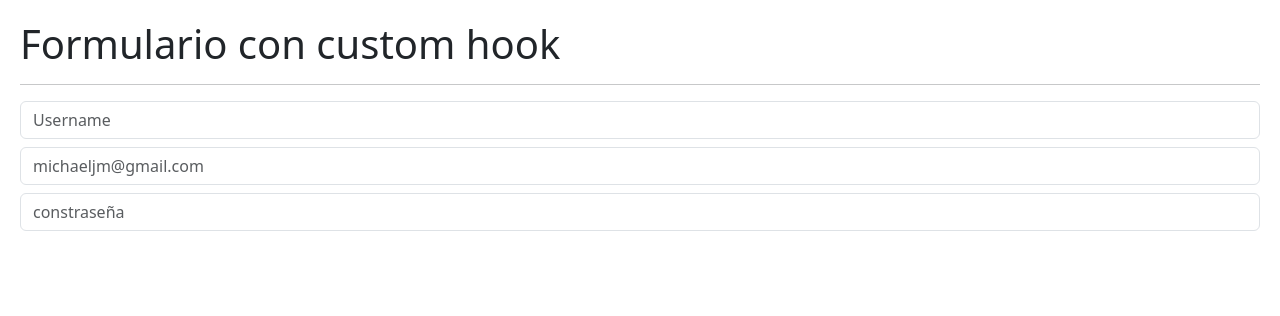
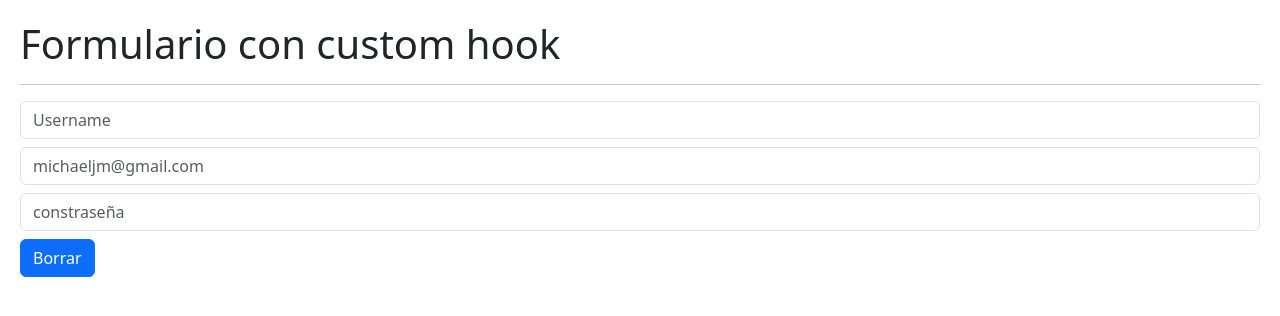
Before and after one commit to michaeljav/React_MERN, a React (Vite) app in the folder 05-hook-app/: page / in a window 1280 px wide. Shown: the top 316 px of the page. Built offline with nearby package versions, Linux system fonts and the light colour scheme.

Commit message:
add reset form custom hook

```diff
--- a/05-hook-app/src/02-useEffect/FormWithCustomHook.jsx
+++ b/05-hook-app/src/02-useEffect/FormWithCustomHook.jsx
@@ -3,11 +3,12 @@
 import { useForm } from '../hooks/useForm';
 
 export const FormWithCustomHook = () => {
-  const { formState, onInputChange, username, email, password } = useForm({
-    username: '',
-    email: '',
-    password: '',
-  });
+  const { formState, onInputChange, onReset, username, email, password } =
+    useForm({
+      username: '',
+      email: '',
+      password: '',
+    });
   // const { username, email, password } = formState;
 
   return (
@@ -39,6 +40,10 @@
         value={password}
         onChange={onInputChange}
       />
+
+      <button className='btn btn-primary mt-2' onClick={onReset}>
+        Borrar
+      </button>
     </>
   );
 };
--- a/05-hook-app/src/hooks/useForm.js
+++ b/05-hook-app/src/hooks/useForm.js
@@ -12,9 +12,14 @@
     });
   };
 
+  const onReset = () => {
+    setFormState(initialForm);
+  };
+
   return {
     ...formState,
     formState,
     onInputChange,
+    onReset,
   };
 };
```
